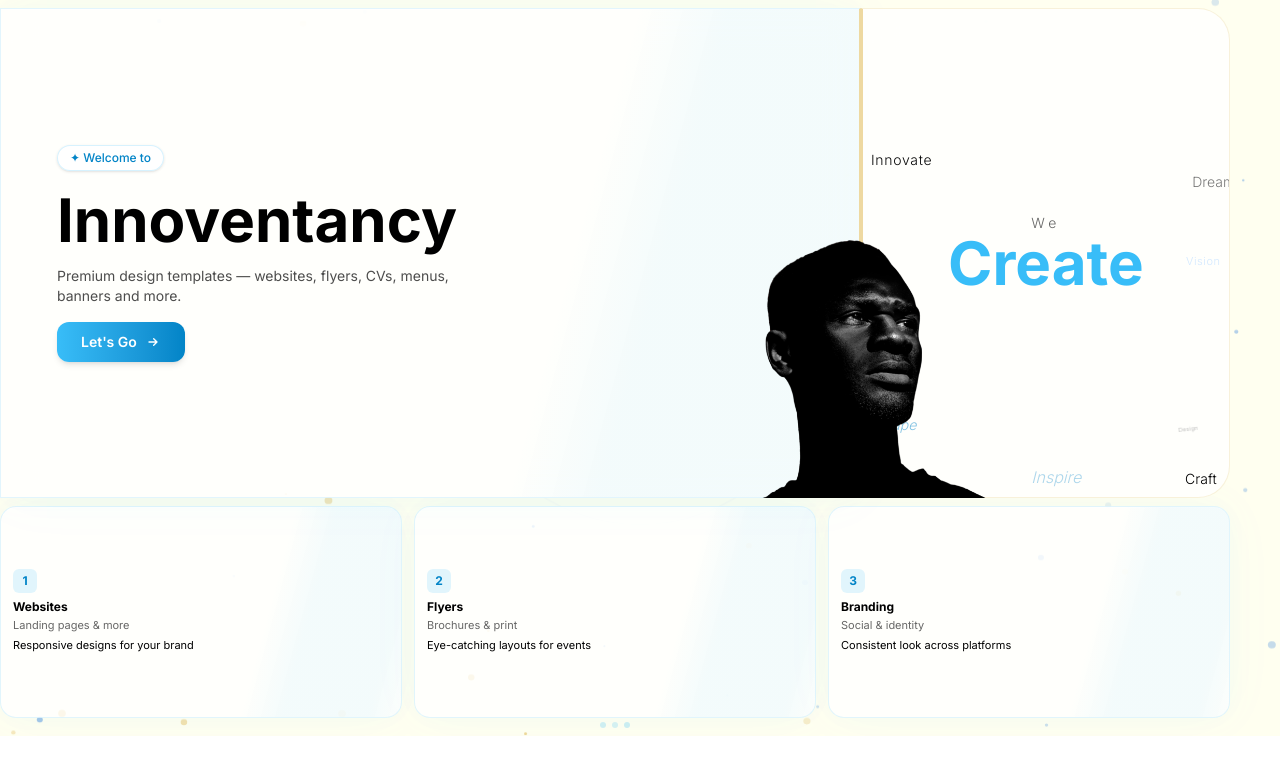
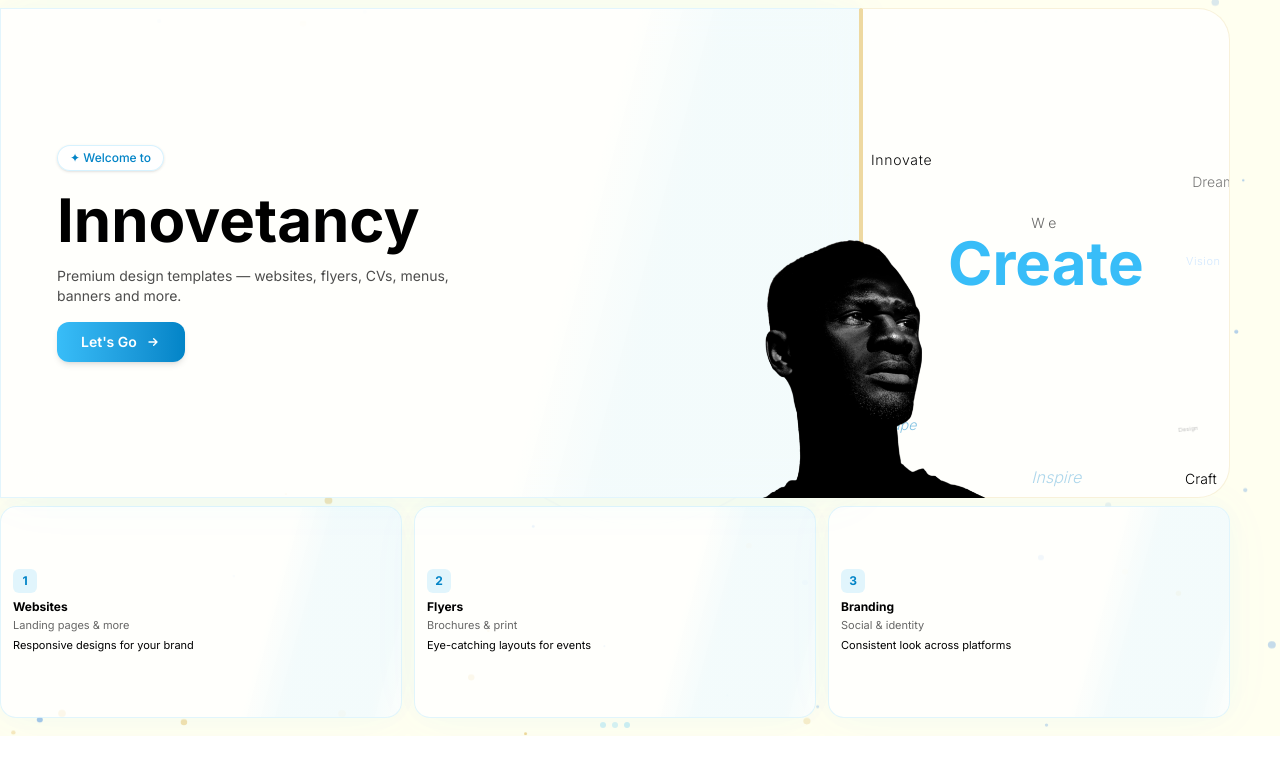
Before and after one commit to rbrillant/innoveta, a React (Vite) app: page / in a window 1280 px wide. Shown: the top 774 px of the page. Built offline with nearby package versions, Linux system fonts and the light colour scheme.

Commit message:
fix: rename brand from Innoventancy to Innovetancy

```diff
--- a/server.js
+++ b/server.js
@@ -16,7 +16,7 @@ const __dirname = path.dirname(__filename);
 
 const app = express();
 const PORT = process.env.PORT || 3001;
-const JWT_SECRET = process.env.JWT_SECRET || 'innoventancy-local-secret-change-in-production';
+const JWT_SECRET = process.env.JWT_SECRET || 'innovetancy-local-secret-change-in-production';
 const DB_DIR = path.join(__dirname, 'data');
 const UPLOAD_DIR = path.join(__dirname, 'uploads');
 
@@ -180,11 +180,11 @@ function initDb() {
 
     -- Seed default designer
     INSERT OR IGNORE INTO designers (email, password, name) VALUES
-      ('admin@innoventancy.com', '$2a$10$placeholder', 'Designer');
+      ('admin@innovetancy.com', '$2a$10$placeholder', 'Designer');
 
     -- Seed settings
     INSERT OR IGNORE INTO settings (key, value) VALUES
-      ('company_name', 'Innoventancy Design Studio');
+      ('company_name', 'Innovetancy Design Studio');
 
     -- Seed payment settings
     INSERT OR IGNORE INTO payment_settings (id) VALUES (1);
@@ -321,7 +321,7 @@ function initDb() {
 
   // Hash default password
   const hash = bcrypt.hashSync('create123', 10);
-  db.prepare('UPDATE designers SET password = ? WHERE email = ?').run(hash, 'admin@innoventancy.com');
+  db.prepare('UPDATE designers SET password = ? WHERE email = ?').run(hash, 'admin@innovetancy.com');
 }
 
 initDb();
@@ -357,7 +357,7 @@ function getTransporter() {
 function sendEmail({ to, subject, html }) {
   const t = getTransporter();
   if (!t) return console.log('[email] SMTP not configured, skipping email to', to);
-  return t.sendMail({ from: process.env.SMTP_FROM || '"Innoventancy" <noreply@innoventancy.com>', to, subject, html }).catch(e => console.log('[email] send failed:', e.message));
+  return t.sendMail({ from: process.env.SMTP_FROM || '"Innovetancy" <noreply@innovetancy.com>', to, subject, html }).catch(e => console.log('[email] send failed:', e.message));
 }
 
 // Auth middleware
@@ -449,7 +449,7 @@ app.post('/api/auth/forgot-password', async (req, res) => {
     const expires = new Date(Date.now() + 60 * 60 * 1000).toISOString(); // 1 hour
     db.prepare('INSERT INTO password_reset_tokens (email, token, expires_at) VALUES (?, ?, ?)').run(email, token, expires);
     const resetUrl = `${req.protocol}://${req.get('host')}/reset-password?token=${token}&email=${encodeURIComponent(email)}`;
-    sendEmail({ to: email, subject: 'Password Reset - Innoventancy', html: `<p>Click to reset your password:</p><a href="${resetUrl}">${resetUrl}</a><p>Link expires in 1 hour.</p>` });
+    sendEmail({ to: email, subject: 'Password Reset - Innovetancy', html: `<p>Click to reset your password:</p><a href="${resetUrl}">${resetUrl}</a><p>Link expires in 1 hour.</p>` });
     res.json({ data: { message: 'If the email exists, a reset link has been sent.' } });
   } catch (e) { res.status(500).json({ error: e.message }); }
 });
@@ -733,13 +733,13 @@ app.post('/api/:table', (req, res) => {
     if (table === 'bookings' && data.email) {
       sendEmail({
         to: data.email,
-        subject: 'Booking Confirmed - Innoventancy',
-        html: `<h2>Thank you for your booking!</h2><p>We've received your request and will get back to you shortly.</p><p><b>Details:</b><br>Name: ${data.name || ''}<br>Email: ${data.email}<br>Type: ${data.type || ''}<br>Message: ${data.message || ''}</p><p>Best regards,<br>The Innoventancy Team</p>`
+        subject: 'Booking Confirmed - Innovetancy',
+        html: `<h2>Thank you for your booking!</h2><p>We've received your request and will get back to you shortly.</p><p><b>Details:</b><br>Name: ${data.name || ''}<br>Email: ${data.email}<br>Type: ${data.type || ''}<br>Message: ${data.message || ''}</p><p>Best regards,<br>The Innovetancy Team</p>`
       });
       // Notify admin
       sendEmail({
-        to: 'admin@innoventancy.com',
-        subject: 'New Booking Received - Innoventancy',
+        to: 'admin@innovetancy.com',
+        subject: 'New Booking Received - Innovetancy',
         html: `<h2>New Booking</h2><p><b>Name:</b> ${data.name}<br><b>Email:</b> ${data.email}<br><b>Phone:</b> ${data.phone || ''}<br><b>Type:</b> ${data.type}<br><b>Message:</b> ${data.message}<br><b>Amount:</b> $${data.payment_amount || 0}</p>`
       });
     }
@@ -784,5 +784,5 @@ app.get('/{*path}', (req, res) => {
 // ─── Start ────────────────────────────────────────────────
 app.listen(PORT, () => {
   console.log(`Server running on http://localhost:${PORT}`);
-  console.log(`Admin login: admin@innoventancy.com / create123`);
+  console.log(`Admin login: admin@innovetancy.com / create123`);
 });
--- a/src/components/Footer.jsx
+++ b/src/components/Footer.jsx
@@ -21,9 +21,9 @@ export default function Footer() {
             </div>
           </div>
           <div className="flex items-center gap-3 text-[11px] text-black/70 dark:text-gray-400">
-            <a href="mailto:hello@innoventancy.com" className="hover:text-teal-dark dark:hover:text-teal-light transition-colors">hello@innoventancy.com</a>
+            <a href="mailto:hello@innovetancy.com" className="hover:text-teal-dark dark:hover:text-teal-light transition-colors">hello@innovetancy.com</a>
             <span className="text-blue-300 dark:text-gray-600">|</span>
-            <span>&copy; 2026 Innoventancy</span>
+            <span>&copy; 2026 Innovetancy</span>
           </div>
         </div>
       </div>
--- a/src/components/Logo.jsx
+++ b/src/components/Logo.jsx
@@ -4,7 +4,7 @@ export default function Logo({ to = '/home', showStudio = false, className = ''
   return (
     <Link to={to} className={`inline-flex flex-col shrink-0 cursor-pointer group leading-tight ${className}`}>
       <span className="font-semibold tracking-tight">
-        <span className="text-black dark:text-gray-100">Innoventancy</span>
+        <span className="text-black dark:text-gray-100">Innovetancy</span>
       </span>
       {showStudio && <span className="text-[10px] font-normal text-black/60 dark:text-gray-500">Studio</span>}
     </Link>
--- a/src/pages/AuthPage.jsx
+++ b/src/pages/AuthPage.jsx
@@ -140,7 +140,7 @@ export default function AuthPage() {
           <div className="glass-card rounded-3xl p-8 sm:p-10">
             <div className="text-center mb-8">
               <span className="inline-block text-3xl mb-3">🎨</span>
-              <h2 className="text-2xl font-bold text-black dark:text-gray-100">Innoventancy</h2>
+              <h2 className="text-2xl font-bold text-black dark:text-gray-100">Innovetancy</h2>
               <p className="text-sm text-black dark:text-gray-400 mt-1">{mode === 'signin' ? 'Sign in to continue' : 'Create your account'}</p>
             </div>
 
--- a/src/pages/PaymentPage.jsx
+++ b/src/pages/PaymentPage.jsx
@@ -99,7 +99,7 @@ export default function PaymentPage() {
             <h3 className="font-semibold text-black dark:text-gray-100 mb-3 flex items-center gap-2">🏦 Bank Transfer</h3>
             <div className="bg-white/50 dark:bg-gray-900/50 rounded-xl p-4 text-sm space-y-1.5">
               <p><span className="text-black/60 dark:text-gray-500">Bank:</span> {settings?.bank_name || 'Bank of Kigali'}</p>
-              <p><span className="text-black/60 dark:text-gray-500">Account Name:</span> {settings?.account_name || 'Innoventancy Design Studio'}</p>
+              <p><span className="text-black/60 dark:text-gray-500">Account Name:</span> {settings?.account_name || 'Innovetancy Design Studio'}</p>
               <p><span className="text-black/60 dark:text-gray-500">Account No:</span> <span className="font-mono font-bold text-black dark:text-gray-100">{settings?.account_number || '0001-2345678-01'}</span></p>
             </div>
           </div>
@@ -108,7 +108,7 @@ export default function PaymentPage() {
             <div className="text-sm text-black/70 dark:text-gray-300 space-y-1.5">
               <p><span className="text-black/60 dark:text-gray-500">Network:</span> {settings?.momo_network || 'MTN Rwanda'}</p>
               <p><span className="text-black/60 dark:text-gray-500">Number:</span> <span className="font-mono font-bold text-black dark:text-gray-100">{settings?.momo_number || '+250 788 000 000'}</span></p>
-              <p><span className="text-black/60 dark:text-gray-500">Name:</span> {settings?.momo_name || 'Innoventancy Design Studio'}</p>
+              <p><span className="text-black/60 dark:text-gray-500">Name:</span> {settings?.momo_name || 'Innovetancy Design Studio'}</p>
             </div>
           </div>
         </div>
--- a/src/pages/SplashPage.jsx
+++ b/src/pages/SplashPage.jsx
@@ -85,7 +85,7 @@ export default function SplashPage() {
               </div>
 
               <h1 className="text-3xl sm:text-5xl lg:text-6xl font-bold text-black dark:text-gray-100 leading-tight animate-fade-up" style={{ animationDelay: '0.2s', animationFillMode: 'both' }}>
-                Innoventancy
+                Innovetancy
               </h1>
 
               <p className="text-black/70 dark:text-gray-400 mt-2 max-w-md text-xs sm:text-sm animate-fade-up" style={{ animationDelay: '0.4s', animationFillMode: 'both' }}>
--- a/src/pages/Studio.jsx
+++ b/src/pages/Studio.jsx
@@ -245,7 +245,7 @@ export default function Studio() {
             <form onSubmit={handleLogin} className="glass-card rounded-2xl p-6 sm:p-8 space-y-4">
               <div>
               <label className="block text-sm font-medium text-black/70/70 dark:text-gray-400 mb-1">Email</label>
-              <input name="email" type="email" required placeholder="admin@innoventancy.com" className="w-full px-3.5 py-2.5 bg-white/70 dark:bg-gray-900/70 border border-blue-200 dark:border-gray-700 rounded-xl text-sm focus:outline-none focus:ring-2 focus:ring-teal/40 focus:border-teal backdrop-blur-sm" />
+              <input name="email" type="email" required placeholder="admin@innovetancy.com" className="w-full px-3.5 py-2.5 bg-white/70 dark:bg-gray-900/70 border border-blue-200 dark:border-gray-700 rounded-xl text-sm focus:outline-none focus:ring-2 focus:ring-teal/40 focus:border-teal backdrop-blur-sm" />
             </div>
             <div>
               <label className="block text-sm font-medium text-black/70/70 dark:text-gray-400 mb-1">Password</label>
```
Also changed, not shown: 1 other file (tests, documents, lock files or other folders).
